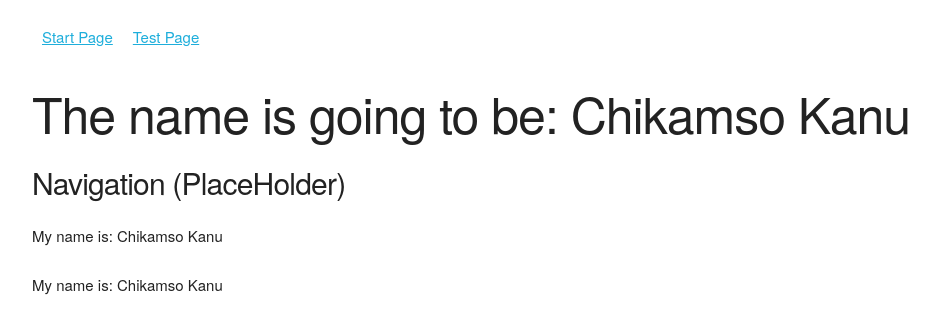
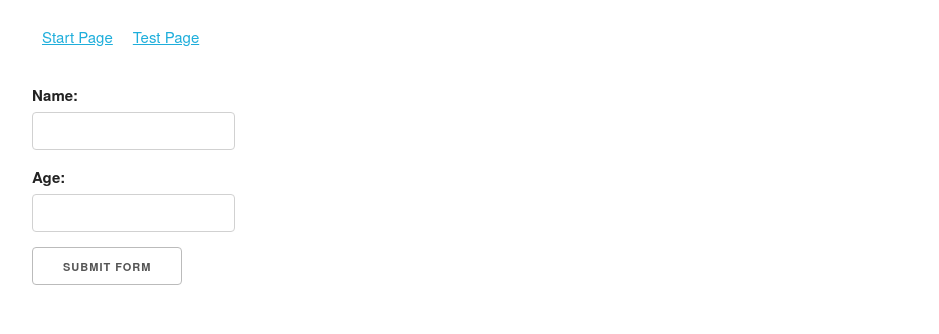
Before and after one commit to Derfea/my_website, a Flask app: page /test in a window 1280 px wide. Shown: the top 334 px of the page, without its empty margins (128-1067 px from the left). Run offline with Flask 2, Linux system fonts and the light colour scheme.

Commit message:
Brilliant

```diff
--- a/run.py
+++ b/run.py
@@ -2,15 +2,39 @@ from flask import Flask, request, render_template
 
 app = Flask(__name__)
 
+class Item():
+    def __init__(self, name, amounts):
+        self.name = name
+        self.amounts = amounts
+
 
 @app.route("/")
 def hello():
-     Items = ["Apples", "Pear", "Banana"]
-     output = render_template("start.html", name="Chikamso Kanu", Items=Items)
-     print(output)
-     return output
+
+    # Items = [
+    #     Item("Apples", 5),
+    #     Item("Computer", 1),
+    #     Item("Pear", 4)
+    # ]
+
+    Items = [
+        {"name": "Apples", "amounts": 5},
+        {"name": "Computer", "amounts": 1},
+        {"name": "Pear", "amounts": 4}
+    ]
+
+    for item in Items:
+        item["amounts"] = item["amounts"] * 2
+
+    person = ("Chikamso", "Kanu")
+
+    output = render_template("start.html", person=person , Items=Items)
+    return output
 
 @app.route("/test")
 def test():
-    print(request.args)
-    return render_template("test.html", name="Chikamso Kanu")
+    args =  request.args
+    age = args.get("age")
+    name = args.get("name")
+
+    return render_template("test.html", name = name, age = age)
--- a/templates/layouts/main.html
+++ b/templates/layouts/main.html
@@ -24,9 +24,6 @@
 
         <div style="clear:both;">&nbsp;</div>
         {% block content %}{% endblock %}
-    <h4>Navigation (PlaceHolder)</h4>
-        <P>My name is: {{name}}</P>
-        <p>My name is: {{name}}</p>
     </div>
 
 
--- a/templates/test.html
+++ b/templates/test.html
@@ -2,6 +2,21 @@
 
 {% block content %}
 
-    <h1>The name is going to be: {{name}}</h1>
+    {% if name != None: %}
+        {% if age != None: %}
+            <h1>My name is: {{name}}</h1>
+            <h1>My age is: {{age}}</h1>
+        {% endif %}
+    {% endif %}
+    <form method="get">
+        <label for="name">Name:</label>
+        <input type="text" name="name" id="name" value="{% if name != None: %}{{name}}{% endif %}">
+        <label for="name">Age:</label>
+        <input type="text" name="age" id="age" value="{% if age != None: %}{{age}}{% endif %}">
+        <br/>
+        <input type="submit" value="Submit form">
+            </form>
+
+
 
 {% endblock %}
```
Also changed, not shown: templates/start.html (+5 -3 lines).
